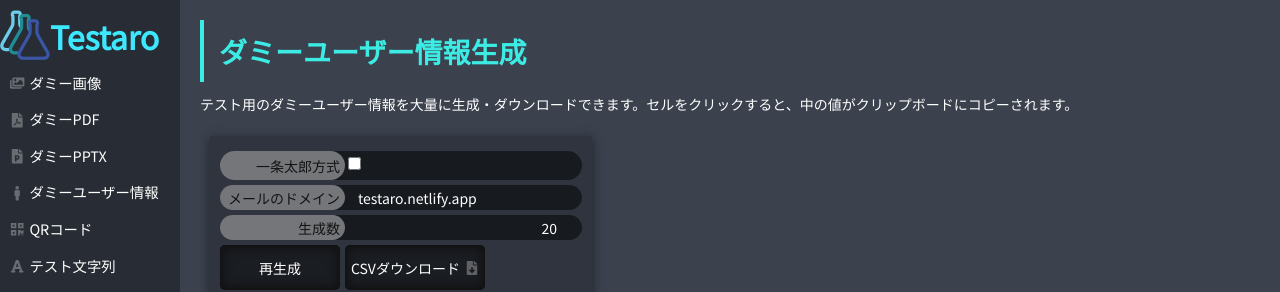
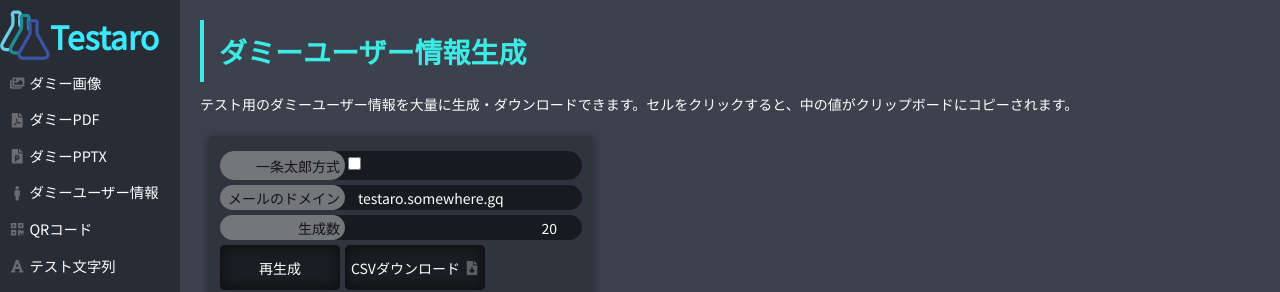
Before and after one commit to jesusisao/testaro, a Next.js app: page /user-generator in a window 1280 px wide. Shown: the top 292 px of the page. Built offline with nearby package versions, Linux system fonts and the light colour scheme.

Commit message:
ドメイン名を変更

```diff
--- a/src/components/Common/MetaHeader.tsx
+++ b/src/components/Common/MetaHeader.tsx
@@ -3,7 +3,7 @@ import Head from "next/head";
 import { GA_ID } from "src/lib/gtag";
 
 const siteName = "Testaro";
-const host = "https://testaro.netlify.app";
+const host = "https://testaro.somewhere.gq";
 const imageUrl = `${host}/icon-ogp.png`;
 
 const defaultDescription =
--- a/src/components/UserGenerator/UserGenerator.tsx
+++ b/src/components/UserGenerator/UserGenerator.tsx
@@ -11,7 +11,7 @@ import UserTable from "src/components/UserGenerator/UserTable";
 const UserGenerator: React.FC = () => {
   const [genNum, setGenNum] = useState(20);
   const [useNumro, setUseNumro] = useState(false);
-  const [mailDomain, setMailDomain] = useState("testaro.netlify.app");
+  const [mailDomain, setMailDomain] = useState("testaro.somewhere.gq");
 
   const generate = (): void => {
     setGenNum(0);
--- a/tool/nextjsSitemapGenerator.js
+++ b/tool/nextjsSitemapGenerator.js
@@ -3,7 +3,7 @@ const sitemap = require("nextjs-sitemap-generator");
 const path = require("path");
 
 sitemap({
-  baseUrl: "https://testaro.netlify.app",
+  baseUrl: "https://testaro.somewhere.gq",
   pagesDirectory: path.resolve(__dirname + "/../src/pages"),
   targetDirectory: "out/",
   sitemapFilename: "sitemap.xml",
```
Also changed, not shown: public/robots.txt, 1 other file (tests, documents, lock files or other folders).
